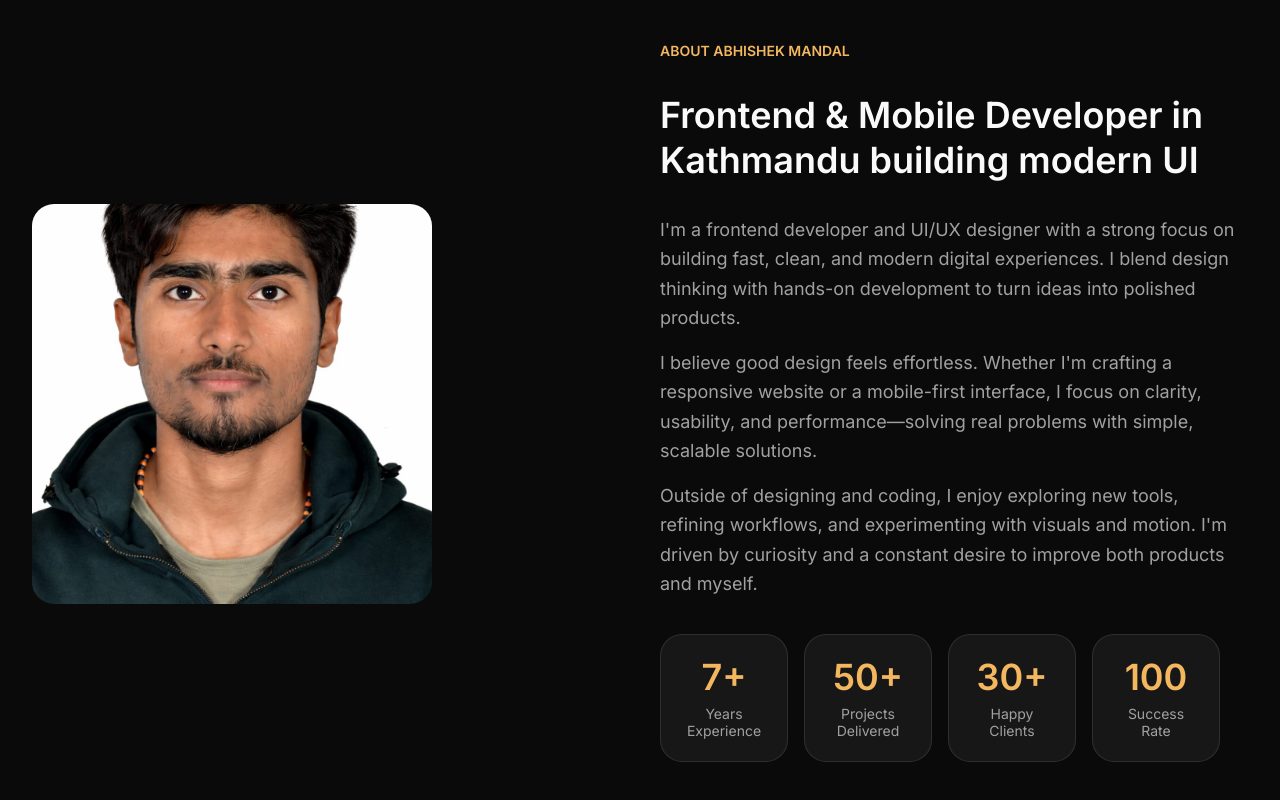
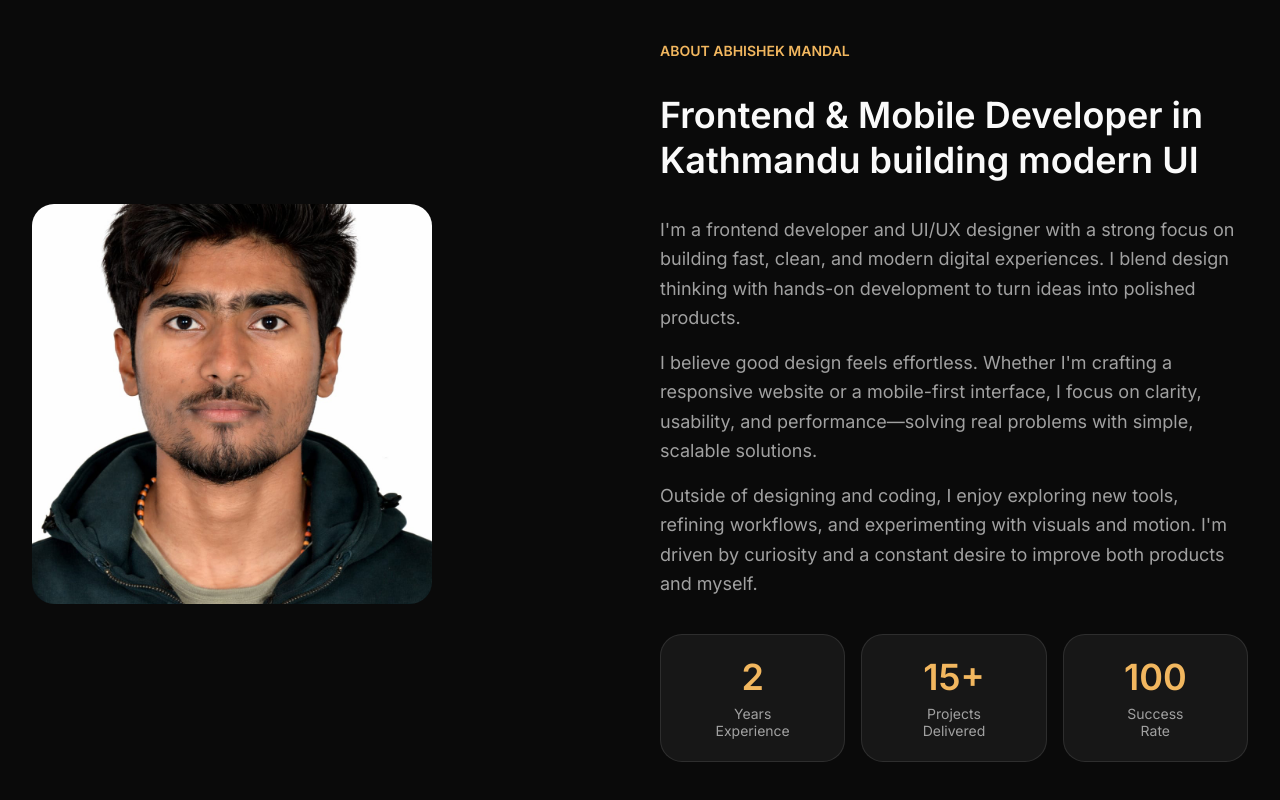
Before and after one commit to abhishek-westminster/abhishek_portfolio, a Next.js app: page / in a window 1280 px wide. Shown: the part 2426-3226 px from the top of the page. Built offline with nearby package versions, Linux system fonts and the light colour scheme.

Commit message:
Update about section image and stats

```diff
--- a/src/app/_components/About.tsx
+++ b/src/app/_components/About.tsx
@@ -2,9 +2,8 @@ import Image from "next/image";
 
 export default function About() {
   const yearexpriences = [
-    { value: "7+", line1: "Years", line2: "Experience" },
-    { value: "50+", line1: "Projects", line2: "Delivered" },
-    { value: "30+", line1: "Happy", line2: "Clients" },
+    { value: "2", line1: "Years", line2: "Experience" },
+    { value: "15+", line1: "Projects", line2: "Delivered" },
     { value: "100", line1: "Success", line2: "Rate" },
   ];
 
@@ -12,17 +11,20 @@ export default function About() {
     <>
       <div className="w-full bg-background py-10 sm:py-12 md:py-20">
         <div className="mx-auto flex max-w-7xl flex-col items-center justify-between gap-8 px-4 py-6 sm:px-6 md:gap-10 md:px-8 md:py-16 lg:flex-row">
-          <div className="w-full lg:w-1/2 flex justify-center lg:justify-start">
+          <div className="flex w-full justify-center lg:w-1/2 lg:justify-start">
+            <div className="aspect-square w-full max-w-[240px] overflow-hidden rounded-3xl sm:max-w-[320px] lg:max-w-[400px]">
               <Image
                 width={1024}
                 height={1536}
-              className="aspect-square w-full max-w-[220px] rounded-3xl object-cover sm:max-w-[300px] lg:max-w-[400px]"
+                className="h-full w-full object-cover object-[50%_35%]"
                 src="/abhishek.png"
                 alt="Abhishek"
+                loading="eager"
               />
             </div>
+          </div>
 
-          <div className="w-full lg:w-1/2 flex flex-col">
+          <div className="flex w-full flex-col lg:w-1/2">
             <h1 className="py-3 text-sm font-semibold text-[#F2B75F] sm:py-4">
               ABOUT ABHISHEK MANDAL
             </h1>
@@ -49,16 +51,20 @@ export default function About() {
               </span>
             </p>
 
-            <div className="grid grid-cols-2 gap-3 py-5 min-[430px]:flex min-[430px]:flex-row min-[430px]:flex-wrap md:gap-4">
-              {yearexpriences.map((yearexprience) => (
+            <div className="grid grid-cols-1 gap-3 py-5 min-[360px]:grid-cols-2 md:grid-cols-3 md:gap-4">
+              {yearexpriences.map((yearexprience, index) => (
                 <div
-                  className="flex h-28 w-full flex-col items-center justify-center rounded-3xl border border-border bg-card min-[430px]:w-28 md:h-32 md:w-32"
+                  className={`flex min-h-28 w-full flex-col items-center justify-center rounded-3xl border border-border bg-card px-4 py-5 md:min-h-32 ${
+                    index === yearexpriences.length - 1
+                      ? "min-[360px]:col-span-2 min-[360px]:mx-auto min-[360px]:max-w-[220px] md:col-span-1 md:max-w-none"
+                      : ""
+                  }`}
                   key={yearexprience.value}
                 >
-                  <p className="text-center text-3xl md:text-4xl font-semibold text-[#F2B75F]">
+                  <p className="text-center text-3xl font-semibold text-[#F2B75F] md:text-4xl">
                     {yearexprience.value}
                   </p>
-                  <h1 className="text-muted-foreground text-xs md:text-sm text-center mt-2 leading-tight">
+                  <h1 className="text-muted-foreground mt-2 text-center text-xs leading-tight md:text-sm">
                     <span className="block">{yearexprience.line1}</span>
                     <span className="block">{yearexprience.line2}</span>
                   </h1>
```
Lines whose indentation alone changed are shown as unchanged.
